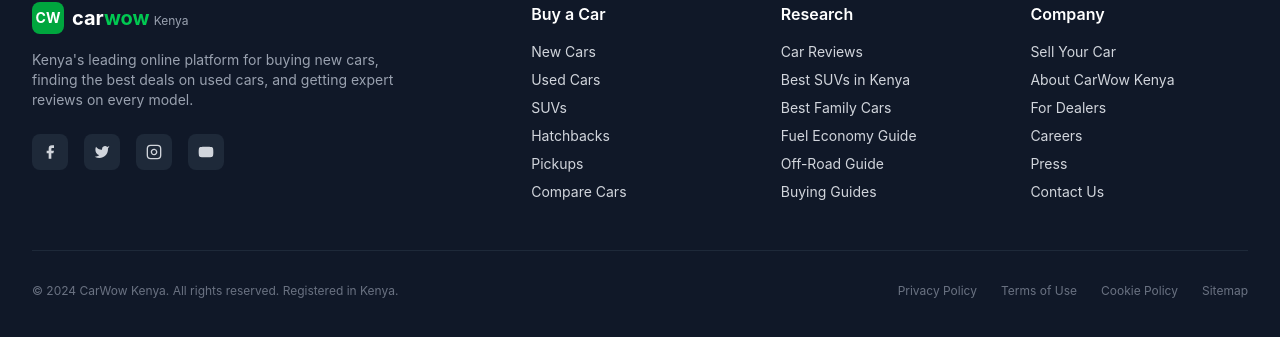
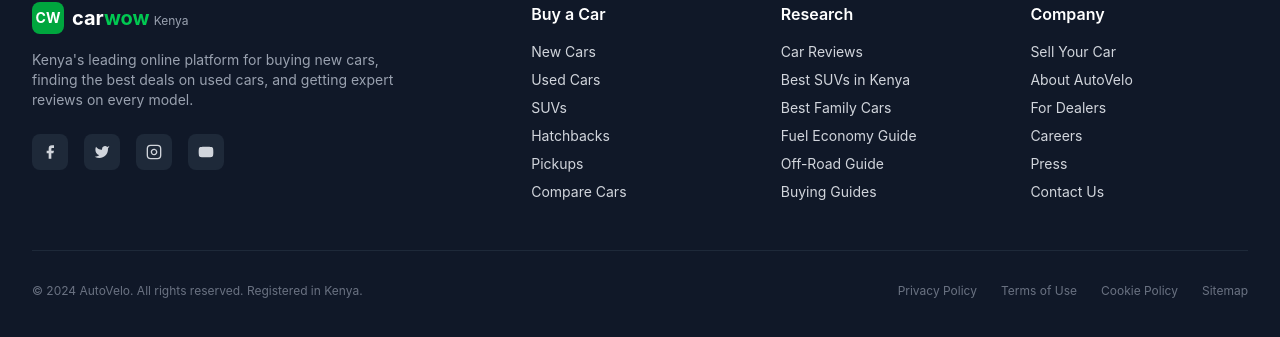
Before and after one commit to Maverick-0508/congenial-lamp, a Next.js app: page / in a window 1280 px wide. Shown: the part 5407-5744 px from the top of the page. Built offline with nearby package versions, Linux system fonts and the light colour scheme.

Commit message:
Update footer branding from CarWow Kenya to AutoVelo

```diff
--- a/src/components/Footer.tsx
+++ b/src/components/Footer.tsx
@@ -78,7 +78,7 @@
             <h3 className="font-semibold text-white mb-4">Company</h3>
             <ul className="space-y-2 text-sm">
               <li><Link href="/sell" className="hover:text-green-400 transition-colors">Sell Your Car</Link></li>
-              <li><a href="#" className="hover:text-green-400 transition-colors">About CarWow Kenya</a></li>
+              <li><a href="#" className="hover:text-green-400 transition-colors">About AutoVelo</a></li>
               <li><a href="#" className="hover:text-green-400 transition-colors">For Dealers</a></li>
               <li><a href="#" className="hover:text-green-400 transition-colors">Careers</a></li>
               <li><a href="#" className="hover:text-green-400 transition-colors">Press</a></li>
@@ -89,7 +89,7 @@
 
         <div className="border-t border-gray-800 mt-12 pt-8 flex flex-col md:flex-row items-center justify-between gap-4">
           <p className="text-xs text-gray-500">
-            © 2024 CarWow Kenya. All rights reserved. Registered in Kenya.
+            © 2024 AutoVelo. All rights reserved. Registered in Kenya.
           </p>
           <div className="flex items-center gap-6 text-xs text-gray-500">
             <a href="#" className="hover:text-gray-300 transition-colors">Privacy Policy</a>
```
